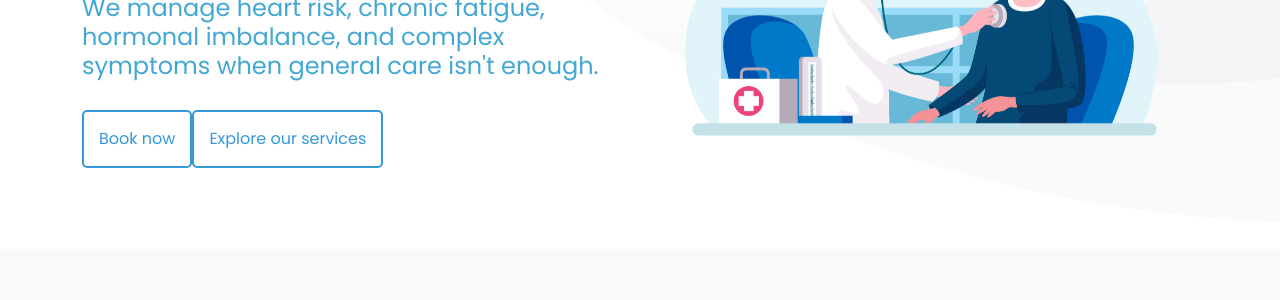
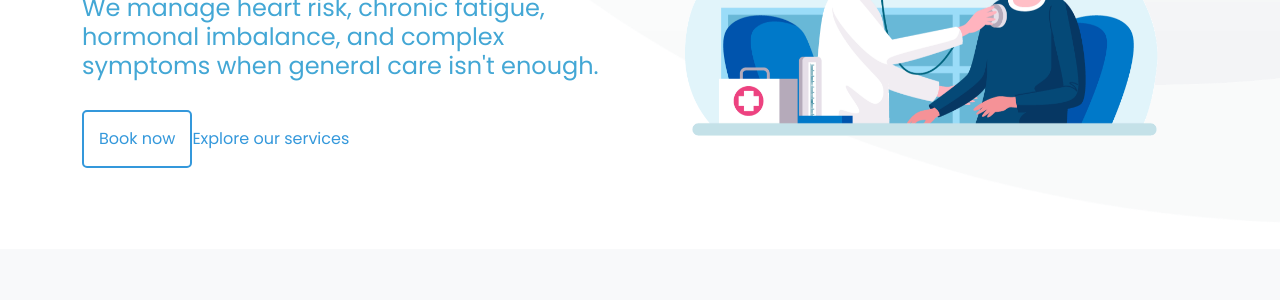
Before and after one commit to benchowsg/clinic, a Jekyll site: the page built from test-index2026.html, in a window 1280 px wide. Shown: the part 321-621 px from the top of the page. Built offline with Jekyll 4.4.1, drawn with Linux system fonts in a browser that asks for light colours.

Commit message:
Update test-index2026.html

```diff
--- a/test-index2026.html
+++ b/test-index2026.html
@@ -12,7 +12,7 @@ description: Medisave-approved and CHAS accredited clinic providing general heal
         <h2 style="color: #43a7d5; font-size: 24px; font-weight: 400; margin-bottom: 30px;">We manage heart risk, chronic fatigue, hormonal imbalance, and complex symptoms when general care isn't enough.</h2>
         <div class="d-flex">
           <a href="/booking" class="btn-get-started scrollto d-inline-flex align-items-center justify-content-center align-self-center">Book now</a>
-          <a href="/services" class="btn-get-started scrollto d-inline-flex align-items-center justify-content-center align-self-center">Explore our services</a>
+          <a href="/services" class="btn-outline-clinic scrollto d-inline-flex align-items-center justify-content-center align-self-center">Explore our services</a>
         </div>
       </div>
       <div class="col-lg-6 order-1 order-lg-2 hero-img d-none d-lg-block">
```
